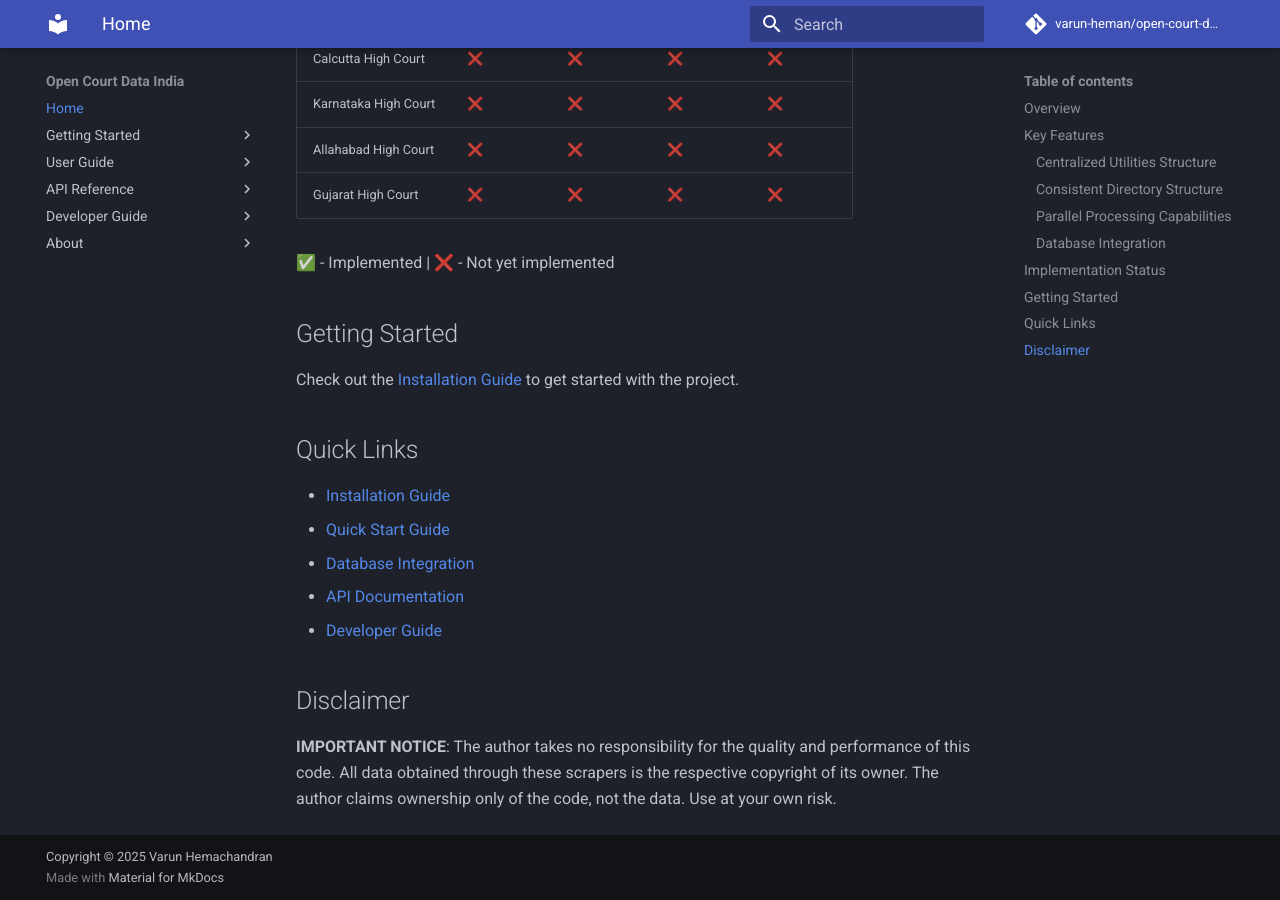
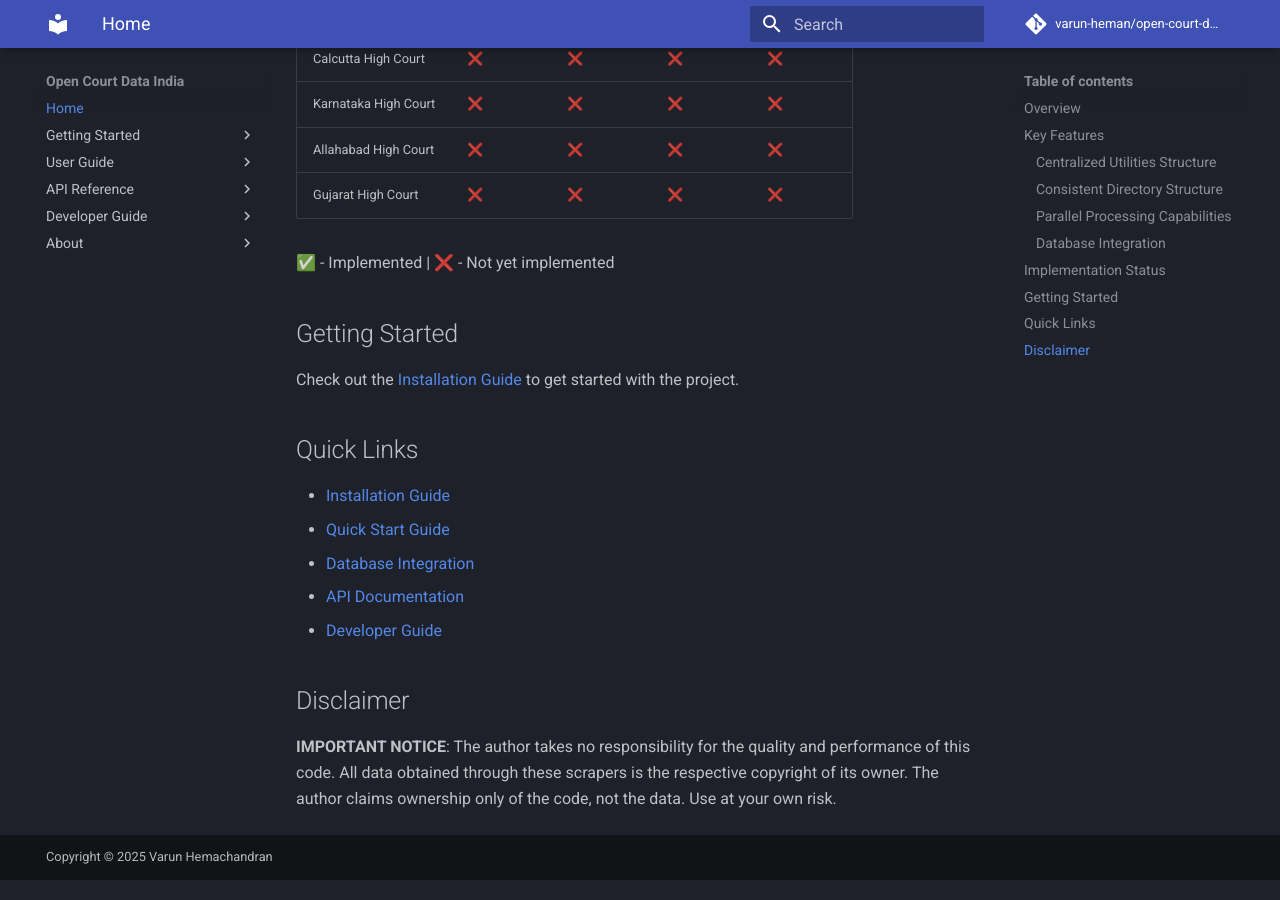
Before and after one commit to varun-heman/open-court-data-india, an MkDocs documentation site: the page built from docs/index.md, in a window 1280 px wide and 900 px high, scrolled down 1716 px. Built offline with MkDocs 1.6.1 and Material for MkDocs 9.7.7, drawn with Linux system fonts in a browser that asks for light colours; comment, search, counter and statistics services are not loaded; part of the change alters nothing that is shown.

Commit message:
Update copyright text with hyperlink and remove Material for MkDocs footer

```diff
--- a/mkdocs.yml
+++ b/mkdocs.yml
@@ -21,7 +21,10 @@ markdown_extensions:
 plugins:
   - search
 
-copyright: Copyright &copy; 2025 Varun Hemachandran
+copyright: Copyright &copy; 2025 <a href="https://everythingisnoth.ing">Varun Hemachandran</a>
+
+extra:
+  generator: false  # Removes "Made with Material for MkDocs" text
 
 nav:
   - Home: index.md
```
